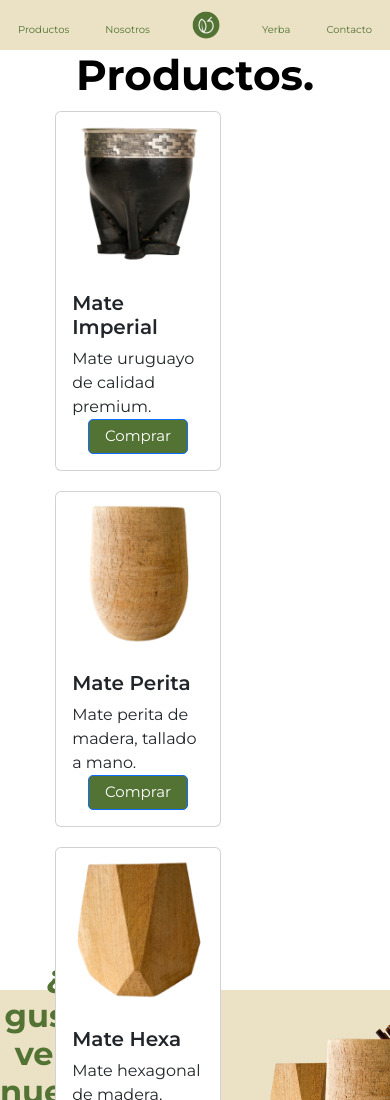
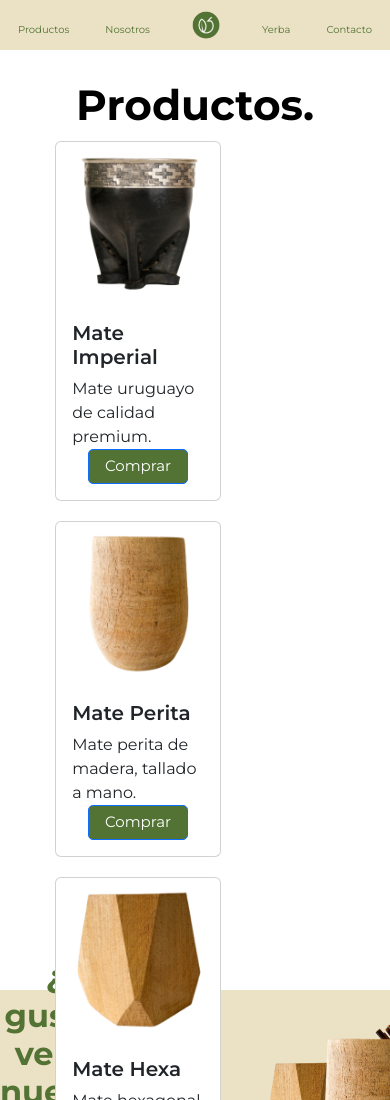
Before and after one commit to franmaddonni/ProyectoFinal-MatesYa, a website: page pages/productos.html in a window 390 px wide. Shown: the top 1100 px of the page. Drawn offline with nearby package versions, Linux system fonts and the light colour scheme.

Commit message:
actualizacion SEO

```diff
--- a/sass/media/_mediaqueries.scss
+++ b/sass/media/_mediaqueries.scss
@@ -572,10 +572,11 @@
     grid-template-rows: repeat(5,1fr);
 
     .mainproductos__title{
-            grid-row: 1/2;
-            grid-column: 1/4;
-            margin: 0;
-            align-self: center;
+        grid-row: 1/2;
+        grid-column: 1/4;
+        margin: 0;
+        align-self: center;
+        margin-top: 30px;
 
             .mainproductos__h1{
                 text-align: center;
```
Also changed, not shown: pages/contacto.html (+2 -2 lines), pages/nosotros.html (+1 -1 lines), pages/yerba.html (+1 -1 lines), css/estilos.css.
